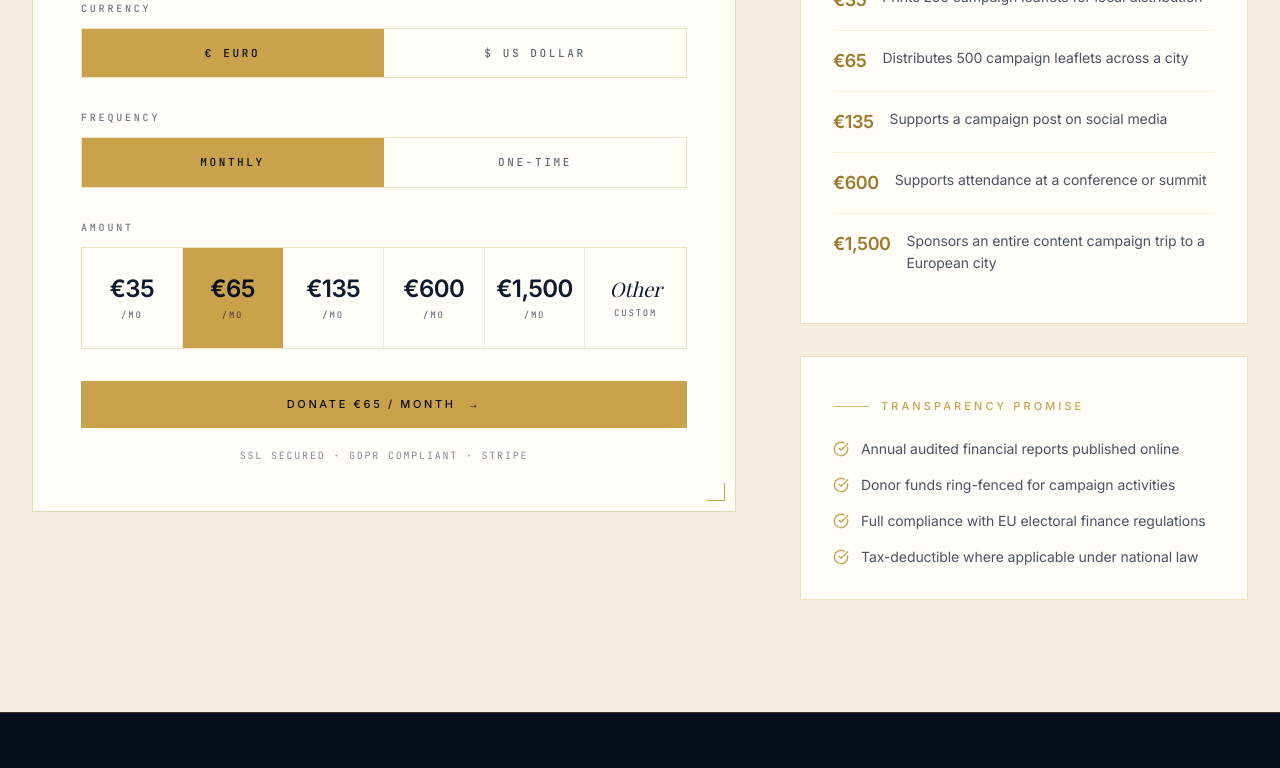
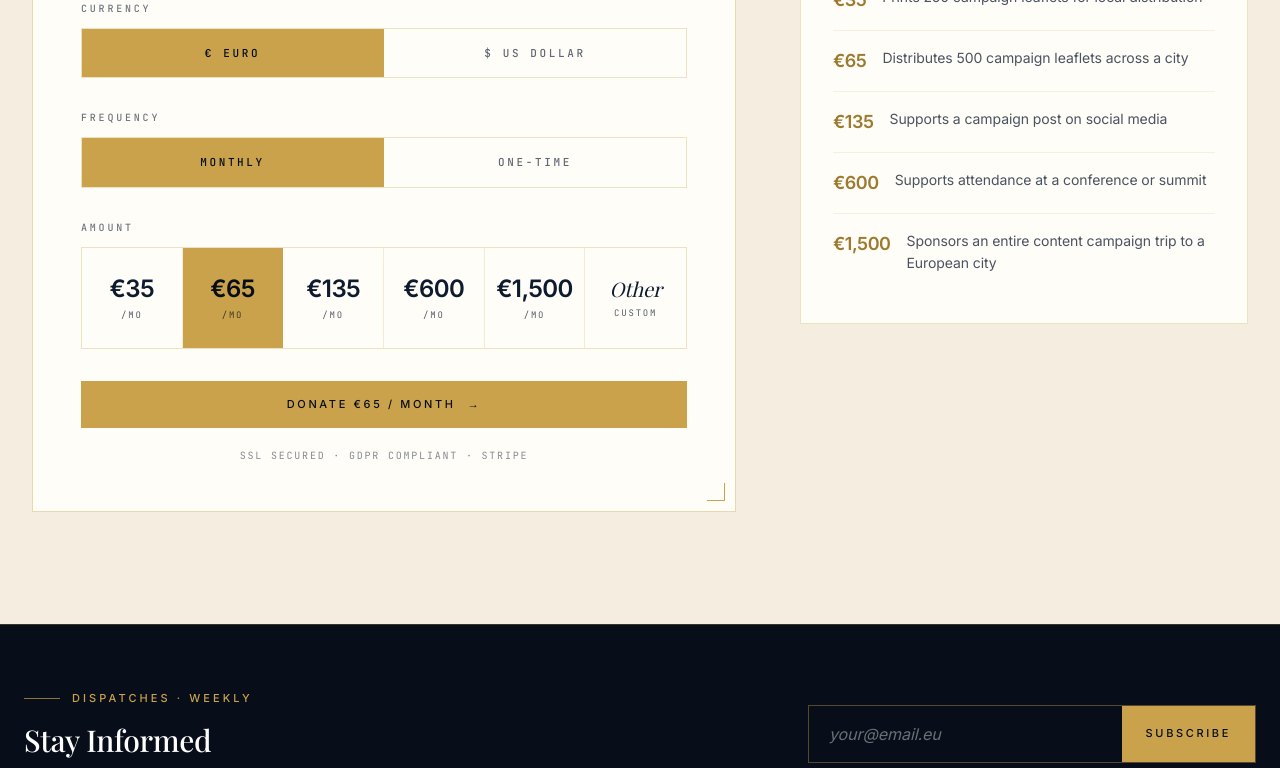
Before and after one commit to horatio8/CodeVictorian, a Next.js app: page /donate in a window 1280 px wide. Shown: the part 1021-1789 px from the top of the page. Built offline with nearby package versions, Linux system fonts and the light colour scheme; no server answers; the database is empty; a web font is replaced by a local one.

Commit message:
/donate: remove the Transparency Promise block

```diff
--- a/app/donate/DonateClient.tsx
+++ b/app/donate/DonateClient.tsx
@@ -3,7 +3,6 @@
 import { useState, useMemo, useEffect, Suspense } from "react"
 import Link from "next/link"
 import { useSearchParams } from "next/navigation"
-import { CheckCircle } from "lucide-react"
 import {
   PRESET_AMOUNTS,
   SUPPORTED_CURRENCIES,
@@ -437,25 +436,6 @@ function DonatePageInner({
                     ))}
                   </ul>
                 </div>
-
-                <div className="border border-gold-400/30 bg-ivory p-8">
-                  <span className="eyebrow">Transparency Promise</span>
-                  <ul className="mt-6 space-y-4">
-                    {(cms?.transparencyPromise && cms.transparencyPromise.length > 0
-                      ? cms.transparencyPromise
-                      : [
-                          "Annual audited financial reports published online",
-                          "Donor funds ring-fenced for campaign activities",
-                          "Full compliance with EU electoral finance regulations",
-                          "Tax-deductible where applicable under national law",
-                        ]).map((item) => (
-                      <li key={item} className="flex items-start gap-3 text-sm text-navy-800/75">
-                        <CheckCircle className="mt-0.5 h-4 w-4 shrink-0 text-gold-400" />
-                        {item}
-                      </li>
-                    ))}
-                  </ul>
-                </div>
               </div>
             </div>
           </div>
```
